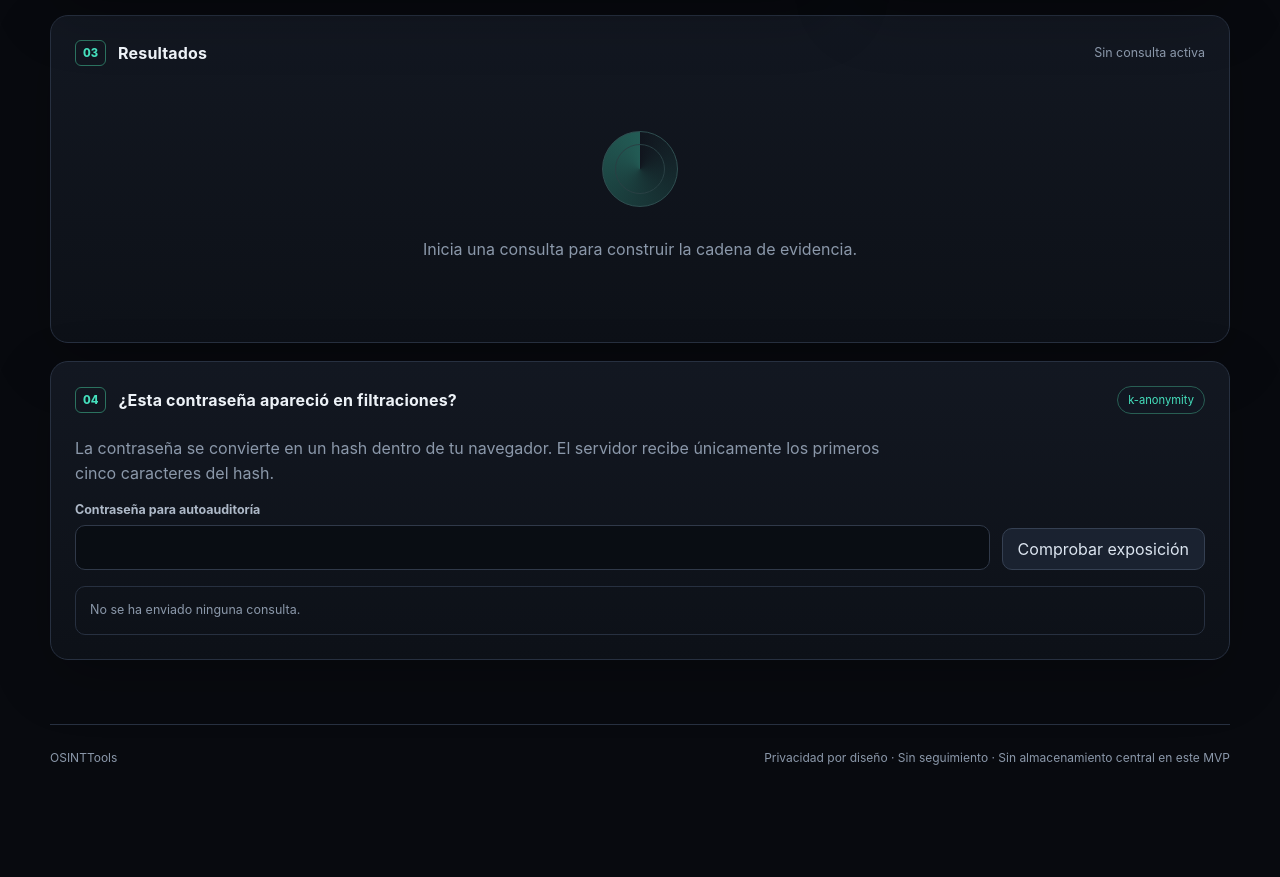
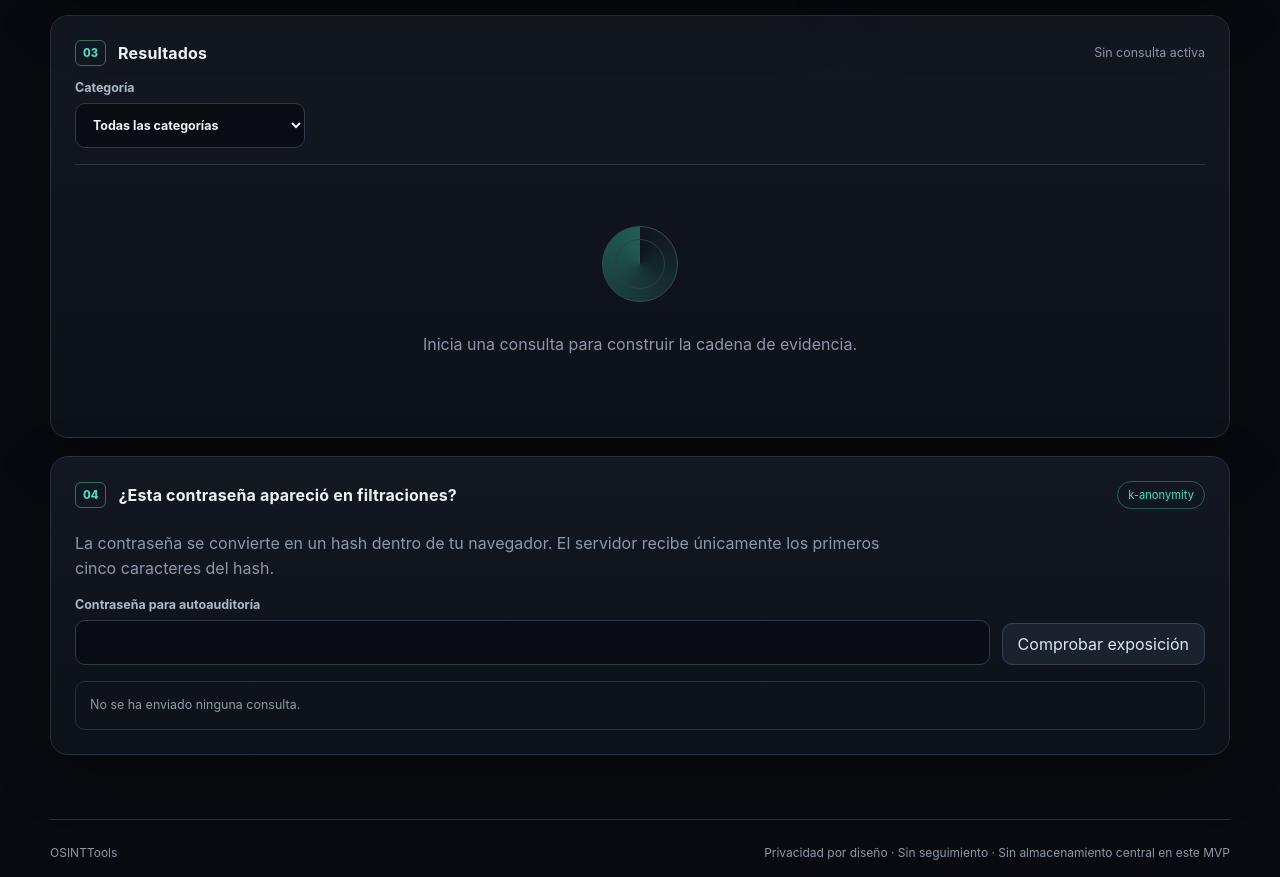
Before and after one commit to zoetzerlpetrov-gif/OSINTTools, a website: page public/index.html in a window 1280 px wide. Shown: the part 949-1826 px from the top of the page. Before the commit the page ends 1754 px from the top, so only its background shows below. Drawn offline with Linux system fonts and the light colour scheme; no server answers.

Commit message:
feat: add categorized username provider catalog

```diff
--- a/public/styles.css
+++ b/public/styles.css
@@ -55,6 +55,8 @@ button.danger { color: #ff9aa4; }
 .case-stats b { color: var(--text); font-size: 1.25rem; margin-right: 4px; }
 .button-row { display: flex; flex-wrap: wrap; gap: 8px; margin-top: 16px; }
 .results-panel, .password-panel { margin-top: 18px; }
+.result-tools { display: flex; align-items: end; justify-content: space-between; gap: 16px; margin: -8px 0 18px; padding-bottom: 16px; border-bottom: 1px solid var(--line); }
+.result-tools label { min-width: 230px; }
 .empty-state { min-height: 230px; display: grid; place-items: center; align-content: center; gap: 16px; color: var(--muted); }
 .radar { width: 76px; height: 76px; border-radius: 50%; border: 1px solid #2f4e50; background: conic-gradient(from 0deg, transparent, rgba(69,224,189,.35)); position: relative; }
 .radar::after { content: ""; position: absolute; inset: 12px; border: 1px solid #294044; border-radius: 50%; }
@@ -69,4 +71,4 @@ button.danger { color: #ff9aa4; }
 .password-result.exposed { border-color: #713743; color: #ff9ca7; }
 .password-result.clear { border-color: #286354; color: var(--accent); }
 footer { width: min(1180px, calc(100% - 36px)); margin: 0 auto; padding: 25px 0 40px; display: flex; justify-content: space-between; gap: 20px; border-top: 1px solid var(--line); color: var(--muted); font-size: .75rem; }
-@media (max-width: 850px) { .hero, .workspace-grid { grid-template-columns: 1fr; } .search-form, .password-form { align-items: stretch; flex-direction: column; } .finding-grid { grid-template-columns: 1fr; } .shell { padding-top: 38px; } footer { flex-direction: column; } }
+@media (max-width: 850px) { .hero, .workspace-grid { grid-template-columns: 1fr; } .search-form, .password-form, .result-tools { align-items: stretch; flex-direction: column; } .finding-grid { grid-template-columns: 1fr; } .shell { padding-top: 38px; } footer { flex-direction: column; } }
```
